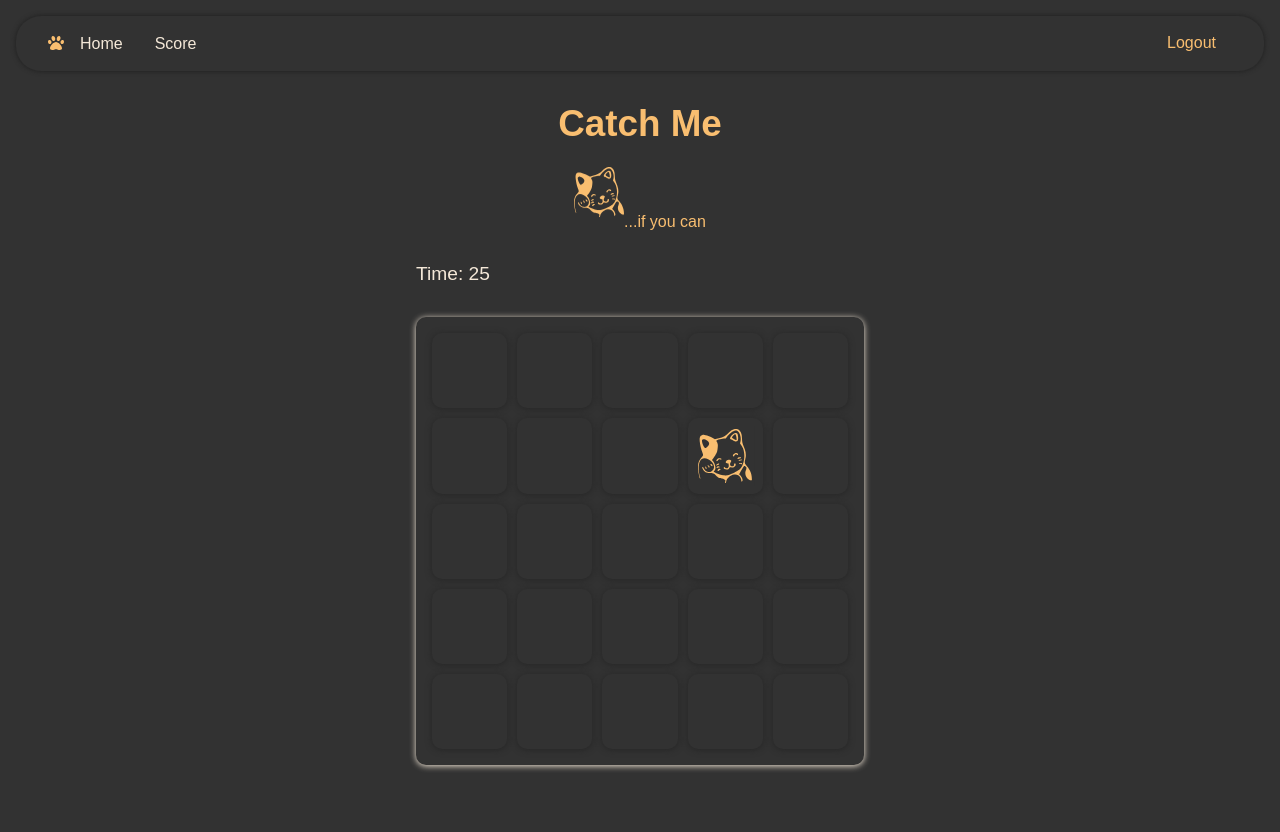
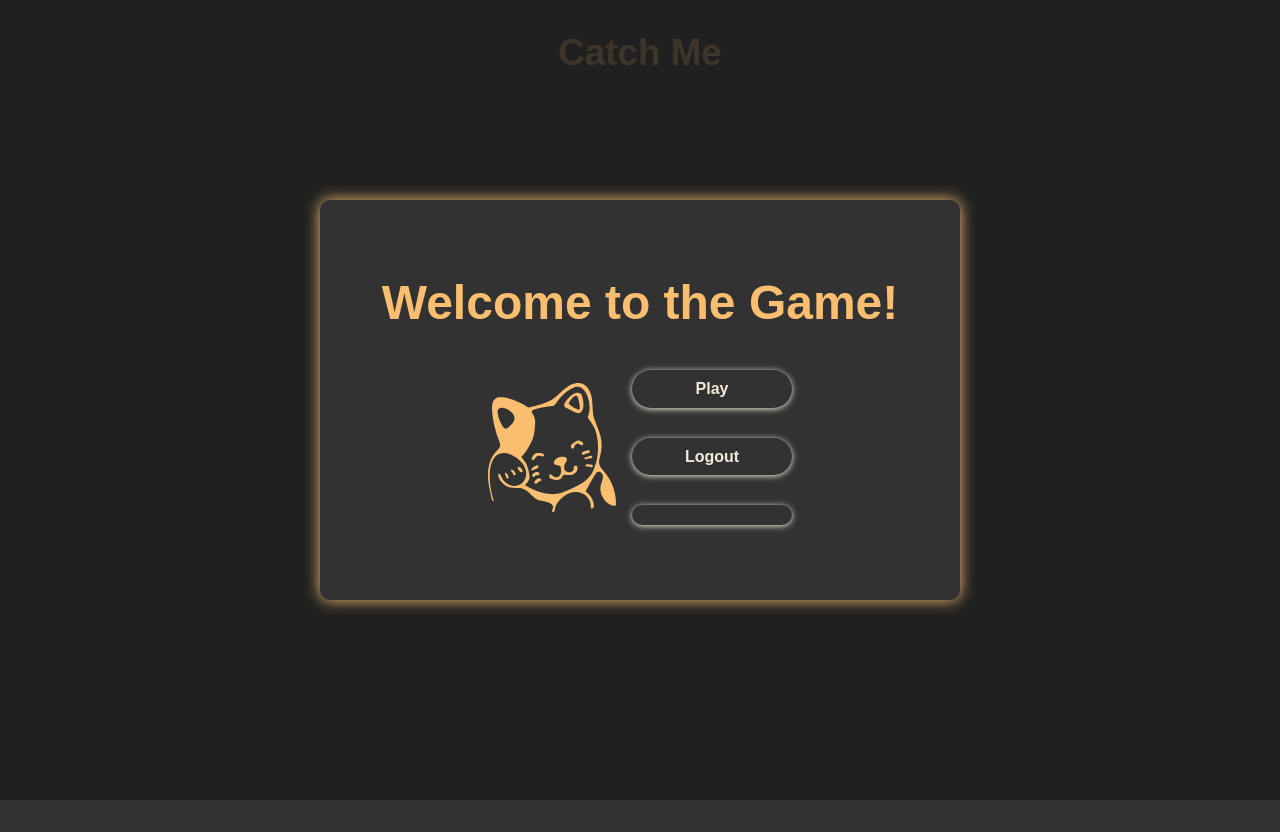
Before and after one commit to DianaEP/catch-me, a React (Vite) app: page / in a window 1280 px wide. Built offline with nearby package versions, Linux system fonts and the light colour scheme; data requests are answered from the project's data file; sample sign-in values are in the browser's storage; a web font is replaced by a local one.

Commit message:
Implement modal for game over and welcome messages, add scores display functionality Added reusable `Modal` component for displaying game over and welcome messages. Created "Scores" button in the `GameOver` modal, with functionality to display the top scores.

```diff
--- a/db.json
+++ b/db.json
@@ -165,43 +165,123 @@
   ],
   "score": [
     {
-      "id": "4ed8ee5c-a059-4bf3-bef2-5184b2583ddf",
+      "id": "0ec97a0e-f936-4f3c-8ca5-7904055ed8b9",
+      "score": 7,
+      "userName": "Martha"
+    },
+    {
+      "id": "339212fe-539b-456f-9332-f58119e3b820",
+      "score": 12,
+      "userName": "Martha"
+    },
+    {
+      "id": "98df573e-47d7-4fed-b3ad-693ff27dffcb",
       "score": 3,
       "userName": "Martha"
     },
     {
-      "id": "e3b67e25-8ac7-461a-9bf7-5b9ec74f3e5e",
-      "score": 6,
-      "userName": "Stafania"
+      "id": "e0547137-f552-4c23-9d3c-f6dfc11cd0d2",
+      "score": 4,
+      "userName": "Martha"
     },
     {
-      "id": "cdad49c9-e590-4e33-bbe7-5938bce60e74",
-      "score": 12,
-      "userName": "Maya"
+      "id": "ebd5f972-23c7-4bfe-9a64-e808403d066f",
+      "score": 18,
+      "userName": "Martha"
     },
     {
-      "id": "b42a334f-5be0-4bed-82b1-93e99b6df745",
-      "score": 2,
-      "userName": "Maya"
+      "id": "5498704f-5c4b-453b-8221-7a490df4f0b6",
+      "score": 6,
+      "userName": "Martha"
     },
     {
-      "id": "342d7608-3224-4f0b-a9c2-0cb743fa6ffc",
-      "score": 3,
-      "userName": "Maya"
+      "id": "159f1218-c0bf-40b3-a0dd-01b47d44647c",
+      "score": 20,
+      "userName": "Martha"
     },
     {
-      "id": "5176ee13-3512-4c4e-9009-b88be8063f1f",
-      "score": 10,
-      "userName": "Alina"
+      "id": "ef3a7d94-b166-4fea-bbc7-a9e3712e2b9f",
+      "score": 5,
+      "userName": "Martha"
     },
     {
-      "id": "8ff885c8-e19d-4c1e-ba02-6bc0e224e55d",
-      "score": 16,
-      "userName": "John"
+      "id": "89de85e3-08e6-4dbb-b3ff-6dc84ca79ba2",
+      "score": 6,
+      "userName": "Martha"
     },
     {
-      "id": "26babefe-23b8-442b-bbb7-b556d6902721",
+      "id": "2c6191bc-02b2-4f67-a85d-74a45d15cf3e",
       "score": 4,
+      "userName": "Martha"
+    },
+    {
+      "id": "01476ec2-ab4c-4ff9-8a16-e1657e9bf444",
+      "score": 5,
+      "userName": "Martha"
+    },
+    {
+      "id": "a9ea13ea-2369-428d-b228-8022c194efc5",
+      "score": 6,
+      "userName": "Martha"
+    },
+    {
+      "id": "9e218c2a-c87a-4de2-8d31-55ffade61ec9",
+      "score": 2,
+      "userName": "Martha"
+    },
+    {
+      "id": "107f1240-7d8e-40f0-bec8-c281e7a09ef0",
+      "score": 1,
+      "userName": "Martha"
+    },
+    {
+      "id": "d0b8c10a-2020-4604-af6e-c309d66abcc8",
+      "score": 4,
+      "userName": "Martha"
+    },
+    {
+      "id": "db9a8dbe-2041-4ec2-9f20-44525a62de2b",
+      "score": 6,
+      "userName": "Martha"
+    },
+    {
+      "id": "b894baa1-14be-43c4-835c-32e9b96a631e",
+      "score": 5,
+      "userName": "Martha"
+    },
+    {
+      "id": "c59fad45-5f63-4582-8b9f-fac13829d3fc",
+      "score": 5,
+      "userName": "Martha"
+    },
+    {
+      "id": "fedbe0b4-5740-41ed-ad38-a44802230a76",
+      "score": 5,
+      "userName": "Martha"
+    },
+    {
+      "id": "625b7b31-d638-4e3d-8064-d1b3c28fbd93",
+      "score": 1,
+      "userName": "Martha"
+    },
+    {
+      "id": "487929af-b8fb-467e-a6f7-dbe0abf70a22",
+      "score": 1,
+      "userName": "Martha"
+    },
+    {
+      "id": "e5f209a2-af28-44c5-a275-ee9c26f94a67",
+      "score": 2,
+      "userName": "Martha"
+    },
+    {
+      "id": "2ec4e5e5-d07d-4b8a-a154-326d7663aeb5",
+      "score": 2,
+      "userName": "Martha"
+    },
+    {
+      "id": "3451c21d-4511-4a49-9c98-fcde4d6cff57",
+      "score": 3,
       "userName": "Martha"
     }
   ]
--- a/src/App.jsx
+++ b/src/App.jsx
@@ -38,6 +38,9 @@ function App() {
     }
   },[])
 
+
+
+
   // console.log('Current Path:', location.pathname);
 
   // private routes
@@ -49,10 +52,10 @@ function App() {
 
       <ScoreContext.Provider value={{score, setScore}}>
         <AuthContext.Provider value={{userAuth, setUserAuth}}>
-          {hideNavbar && <Navbar />}
+          {/* {hideNavbar && <Navbar />} */}
           <Routes>
             <Route path='/' element={isAuthenticated ? <Home/> : <Navigate to='/login'/>}></Route>
-            <Route path='/score' element={isAuthenticated ? <Score/> : <Navigate to='/login'/>}></Route>
+            {/* <Route path='/score' element={isAuthenticated ? <Score/> : <Navigate to='/login'/>}></Route> */}
             <Route path='/login' element={<Login/>}></Route>
             <Route path='/register' element={<Register/>}></Route>
           </Routes>
--- a/src/components/game-over/GameOver.jsx
+++ b/src/components/game-over/GameOver.jsx
@@ -1,33 +1,46 @@
-import './GameOver.css'
 import PropTypes from 'prop-types';
-import imageSrc from '../../assets/kitty.svg';
+import Modal from '../modal/Modal';
+import { useEffect, useState } from 'react';
+import Score from '../score/Score';
 
 
 
-export default function GameOver({message,resetGame,score}){
 
-    // console.log(score);
-
-
+export default function GameOver({message,resetGame,score,handleLogout}){
+    const latestScore = score.length > 0 ? score[score.length - 1].score : 0;
+    const [showScores, setShowScores] = useState(false);
     function handleGameOverClick(){
         resetGame();
     }
 
-    const latestScore = score.length > 0 ? score[score.length - 1].score : 0;
+    function handleScores() {
+        setShowScores(true);
+    }
+
+
+
+    // console.log(score.length > 0);
+
+    // console.log(score);
+    // console.log('gameOver' + latestScore);
+
 
     return(
-        <div className="message-container">
-            <div className="message">
-                <h1>Game Over!</h1>
-                <div className="content">
-                    <img src={imageSrc} alt="game-over-image" />
-                    <p>{message}</p>
-                </div>
-                <p>Score :<span>{latestScore}s</span></p>
-                <button className='game-over-button' onClick={handleGameOverClick}>Play again</button>
-            </div>
+        <>
+            <Modal type='gameOver'
+               titleMessage='Game Over!'
+               message={message}
+               latestScore={latestScore}
+               buttonTextOne="Play again"
+               buttonTextTwo="Logout"
+               buttonTextThree="Scores"
+               onButtonClickOne={handleGameOverClick}
+               onButtonClickTwo={handleLogout}
+               onButtonClickThree={handleScores}
+            />
+            {showScores && <Score />}
+        </>
 
-        </div>
     )
 }
 
@@ -35,5 +48,6 @@ GameOver.propTypes = {
     message: PropTypes.any,
     resetGame: PropTypes.any,
     score: PropTypes.any,
+    handleLogout: PropTypes.any,
 
   }
--- a/src/components/game/Game.jsx
+++ b/src/components/game/Game.jsx
@@ -8,6 +8,8 @@ import { v4 as uuidv4 } from 'uuid';
 import { getGridItem } from '../../fetch';
 import { postScore } from '../../fetch';
 import { getUserName } from '../../fetch';
+import { useNavigate } from 'react-router-dom';
+import Modal from '../modal/Modal';
 
 const wrongItemMessage =[
     "Wrong ... Try again!",
@@ -22,9 +24,10 @@ const wrongItemMessage =[
 const INITIAL_TIMER = 30;
 
 export default function Game(){
-    const {userAuth} = useContext(AuthContext);
+
+    const navigate = useNavigate();
+    const {userAuth, setUserAuth} = useContext(AuthContext);
     const { setScore, score } = useContext(ScoreContext);
-
     const [gridItems, setGridItems] = useState([]);
     const [randomItem, setRandomItem] = useState(null);
     const [message, setMessage] = useState('');
@@ -33,9 +36,14 @@ export default function Game(){
     const [timer, setTimer] = useState(INITIAL_TIMER);
     const [initialTime, setInitialTime] = useState(INITIAL_TIMER);
     const [userName, setUserName] = useState('');
+    const [showModal, setShowModal] =useState(true);
 
     const intervalRef = useRef(null);
     const uniqueId = uuidv4();
+
+    // useEffect(() => {
+    //     console.log('Current score in Game:', score);
+    //   }, [score]);
 
 
     useEffect(()=>{
@@ -45,16 +53,16 @@ export default function Game(){
         }
     },[userAuth.accessToken, userAuth.userId])
 
-    // console.log(userName);
+
 
 
     useEffect(() => {
-        if (gridItems.length > 0 && !gameOver) {
+        if (!showModal && gridItems.length > 0 && !gameOver) {
             startRandomItemInterval();
             setRandomItem(getRandomItem());
         }
         return () => clearInterval(intervalRef.current);
-    }, [gridItems, gameOver]);
+    }, [gridItems, gameOver, showModal]);
 
     useEffect(()=>{
         if(timer <= 0){
@@ -88,10 +96,18 @@ export default function Game(){
 
         if(itemId === randomItem.id){
             const timeTaken = initialTime - timer;
-
+            console.log(timeTaken);
             setMessage("Good job! You're not that bad after all.");
             setGameOver(true);
-            setScore((prevScore) => [...prevScore, {id:uniqueId, score: timeTaken, userName}]);
+            // setScore((prevScore) => [...prevScore, {id:uniqueId, score: timeTaken, userName}]);
+
+            const newScore = { id: uniqueId, score: timeTaken, userName };
+    setScore(prevScore => {
+      console.log('Previous score:', prevScore);
+      const updatedScore = [...prevScore, newScore];
+      console.log('Updated score:', updatedScore);
+      return updatedScore;
+    });
             clearInterval(intervalRef.current);
             await postScore({ id: uniqueId, score: timeTaken, userName }, userAuth.accessToken);
         } else {
@@ -109,7 +125,34 @@ export default function Game(){
         setInitialTime(INITIAL_TIMER);
         startRandomItemInterval();
     }
+
+    function handleLogout(){
+        setUserAuth({
+            accessToken: null,
+            userId: null
+        });
+        localStorage.removeItem('accessToken');
+        localStorage.removeItem('userId');
+        navigate('/login');
+    }
+
+    function notShowModal(){
+        setShowModal(false);
+    }
     return(
+        <>
+            {showModal && (
+                <Modal
+                    type="welcome"
+                    titleMessage="Welcome to the Game!"
+                    buttonTextOne="Play"
+                    buttonTextTwo="Logout"
+                    onButtonClickOne={notShowModal}
+                    onButtonClickTwo={handleLogout}
+                />
+            )}
+
+            {!showModal && (
                 <>
                     <div className="timer-and-message">
                         <p>Time: {timer}</p>
@@ -131,7 +174,10 @@ export default function Game(){
                         ))}
 
                     </div>
-            {gameOver && <GameOver message={message} resetGame={resetGame} score={score}/>}
+                    {gameOver && <GameOver message={message} resetGame={resetGame} score={score} handleLogout={handleLogout}/>}
+                </>
+            )}
+
 
         </>
     )
--- a/src/components/header/Header.jsx
+++ b/src/components/header/Header.jsx
@@ -1,15 +1,20 @@
 
 import './Header.css'
 import kitty from '../../assets/kitty.svg'
+import { useLocation } from 'react-router-dom'
 
 export default function Header(){
+    const location = useLocation();
+    const currentPath = location.pathname.toLowerCase();
+    const showParagraph = currentPath == '/login' || currentPath == '/register';
     return(
         <>
             <div className="header-container">
                 <h1>
                     Catch me
                 </h1>
-                <p><img src={kitty} alt="kitty" className='mascot-image'/>...if you can</p>
+                {showParagraph && <p><img src={kitty} alt="kitty" className='mascot-image'/>...if you can</p>}
+
 
                 {/* <p className="mascot-message">Don&apos;t forget your password, hero!</p> */}
 
--- a/src/components/home/Home.jsx
+++ b/src/components/home/Home.jsx
@@ -3,14 +3,16 @@ import { ScoreContext } from '../../App'
 import Game from '../game/Game'
 import Header from '../header/Header'
 import './Home.css'
+import Score from '../score/Score'
 
 export default function Home(){
 
-    const {score , setScore} = useContext(ScoreContext)
+
     return(
         <>
             <Header/>
-            <Game setScore={setScore} score={score}/>
+            {/* <Score/> */}
+            <Game/>
         </>
     )
 }
--- a/src/components/game-over/GameOver.css
+++ b/src/components/modal/Modal.css
@@ -8,7 +8,7 @@
     display: flex;
     justify-content: center;
     align-items: center;
-    z-index: 1000;
+    z-index: 10;
 }
 
 .message{
@@ -23,10 +23,11 @@
     box-shadow: 0 0px 15px var(--color3);
 }
 
-.message h1{
+.message h2{
     font-size: 3rem;
     font-family: var(--font-family1);
     color: var(--color3);
+    text-align: center;
 }
 
 .message p{
@@ -64,9 +65,9 @@
 
 }
 
-.game-over-button{
+.modal-button{
     text-transform: capitalize;
-    width: 30%;
+    width: 100%;
     font-size: 1rem;
     font-weight: 600;
     padding: 0.6rem;
@@ -79,6 +80,33 @@
     transition: box-shadow 0.5s ease, color 0.5s ease;
 }
 
-.game-over-button:hover{
+.modal-button:hover{
     box-shadow: 0 1px 6px var(--color3);
 }
+
+.modal-column, .button-column{
+    display: flex;
+    flex-direction: column;
+    align-items: center;
+    row-gap: 1.9rem;
+
+}
+
+.modal-row, .button-row{
+    display: flex;
+}
+
+.button-row{
+    width: 25rem;
+    justify-content: center;
+    column-gap: 2rem;
+}
+
+.button-column{
+    width: 10rem;
+}
+
+.modal-row{
+    align-items: center;
+    column-gap: 1rem;
+}
--- /dev/null
+++ b/src/components/modal/Modal.jsx
@@ -0,0 +1,34 @@
+import imageSrc from '../../assets/kitty.svg'
+import './Modal.css';
+export default function Modal({type, titleMessage, message,latestScore, onButtonClickOne, onButtonClickTwo, onButtonClickThree, buttonTextOne, buttonTextTwo, buttonTextThree}){
+
+    const modalClass = type === 'gameOver' ? 'modal-column' : 'modal-row';
+    const modalClassButton = type === 'gameOver' ? 'button-row' : 'button-column';
+
+    return(
+        <div className="message-container">
+            <div className="message">
+                <h2>{titleMessage}</h2>
+                <div className={modalClass}>
+                    <div className="content">
+                        <img src={imageSrc} alt="modal-image" />
+                        {type === 'gameOver' && (
+                            <p className='content-message'>{message}</p>
+                        )}
+                    </div>
+                    {type === 'gameOver' && (
+                            <p className='score-message'>Score: <span>{latestScore}s</span></p>
+                    )}
+                    <div className={modalClassButton}>
+                        <button className='modal-button' onClick={onButtonClickOne}>{buttonTextOne}</button>
+                        <button className='modal-button' onClick={onButtonClickTwo}>{buttonTextTwo}</button>
+                        <button className='modal-button' onClick={onButtonClickThree}>{buttonTextThree}</button>
+
+                    </div>
+
+                </div>
+            </div>
+
+        </div>
+    )
+}
--- a/src/components/score/Score.jsx
+++ b/src/components/score/Score.jsx
@@ -2,6 +2,7 @@ import { useContext, useEffect } from 'react'
 import './Score.css'
 import { AuthContext, ScoreContext } from '../../App'
 import { getScore } from '../../fetch';
+import { FaPaw } from "react-icons/fa";
 
 
 
@@ -9,11 +10,15 @@ import { getScore } from '../../fetch';
 export default function Score(){
     const {score, setScore} = useContext(ScoreContext);
     const {userAuth} = useContext(AuthContext);
-    // console.log(userAuth);
+
+
+
     // console.log(userAuth.accessToken);
-    useEffect(()=>{
+    useEffect(() => {
+        if (userAuth.accessToken) {
           getScore(setScore, userAuth.accessToken);
-    },[])
+        }
+      }, [userAuth.accessToken, setScore]);
 
     const firstFiveScores = score
         .sort((a,b) => a.score - b.score) // sort ascending
@@ -31,13 +36,21 @@ export default function Score(){
                 {score.length === 0 ? (
                 <p>No scores available.</p>
             ) : (
+
+                 <div className='top-five'>
+                    <p>Top 5 scores</p>
                     <ul>
-                    {firstFiveScores.map((scoreEntry) => (
+                        {firstFiveScores.map((scoreEntry, index) => (
                             <li key={scoreEntry.id}>
+                                {index === 0 && (
+                                    <FaPaw />
+                                )}
                                 {scoreEntry.userName}: {scoreEntry.score}s
                             </li>
                         ))}
                     </ul>
+                </div>
+
             )}
                 </ul>
             </div>
```
Also changed, not shown: src/components/score/Score.css (+49 -0 lines). Lines whose indentation alone changed are shown as unchanged.
